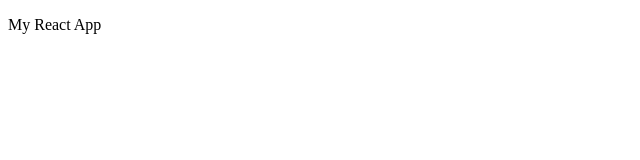
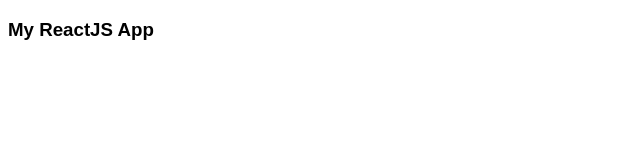
Before and after one commit to HriqueP/ReactJS, a React (Vite) app: page / in a window 1280 px wide. Shown: the top 160 px of the page, without its empty margins (0-640 px from the left). Built offline with nearby package versions, Linux system fonts and the light colour scheme.

Commit message:
simple-profile-card CSS correction

```diff
--- a/src/App.jsx
+++ b/src/App.jsx
@@ -1,7 +1,9 @@
+import Card from "./simple_profile_card/Card.jsx";
+
 function App() {
   return (
     <>
-      <p>My React App</p>
+      <h3>My ReactJS App</h3>
     </>
   );
 }
--- a/src/index.css
+++ b/src/index.css
@@ -0,0 +1,3 @@
+* {
+  font-family: Arial, Helvetica, sans-serif;
+}
--- a/src/simple_profile_card/Card.jsx
+++ b/src/simple_profile_card/Card.jsx
@@ -1,12 +1,16 @@
 import ProfilePic from "../assets/DreamyDS.png";
-import "../simple_profile_card/Card.css";
+import styles from "../simple_profile_card/Card.module.css";
 
 function Card() {
   return (
-    <div className="card">
-      <img className="card-picture" src={ProfilePic} alt="Profile Picture" />
-      <h2 className="card-title">DreamyDS</h2>
-      <p className="card-text">
+    <div className={styles.card}>
+      <img
+        className={styles.card_picture}
+        src={ProfilePic}
+        alt="Profile Picture"
+      />
+      <h2 className={styles.card_title}>DreamyDS</h2>
+      <p className={styles.card_text}>
         My name is DreamyDS, I main Viktor and Arcane ruined my champion,
         also... season 15 fucking sucks!
       </p>
--- a/src/simple_profile_card/Card.css
+++ b/src/simple_profile_card/Card.module.css
@@ -1,11 +1,3 @@
-body {
-  background-color: #252525;
-  display: flex;
-  justify-content: center;
-  align-items: center;
-  height: 100vh;
-}
-
 .card {
   background-color: #d4feff;
   border: 1px solid hsl(0, 0%, 80%);
@@ -18,7 +10,7 @@ body {
   animation: card-move 5s ease-in-out 0s infinite alternate;
 }
 
-.card-picture {
+.card_picture {
   max-width: 60%;
   height: auto;
   border-radius: 50%;
@@ -26,13 +18,13 @@ body {
   animation: card-picture-spin 30s linear 2s infinite normal;
 }
 
-.card-title {
+.card_title {
   font-family: Arial, Helvetica, sans-serif;
   margin: 0;
   color: hsl(0, 0%, 20%);
 }
 
-.card-text {
+.card_text {
   font-family: Arial, Helvetica, sans-serif;
   color: hsl(0, 0%, 30%);
 }
```
